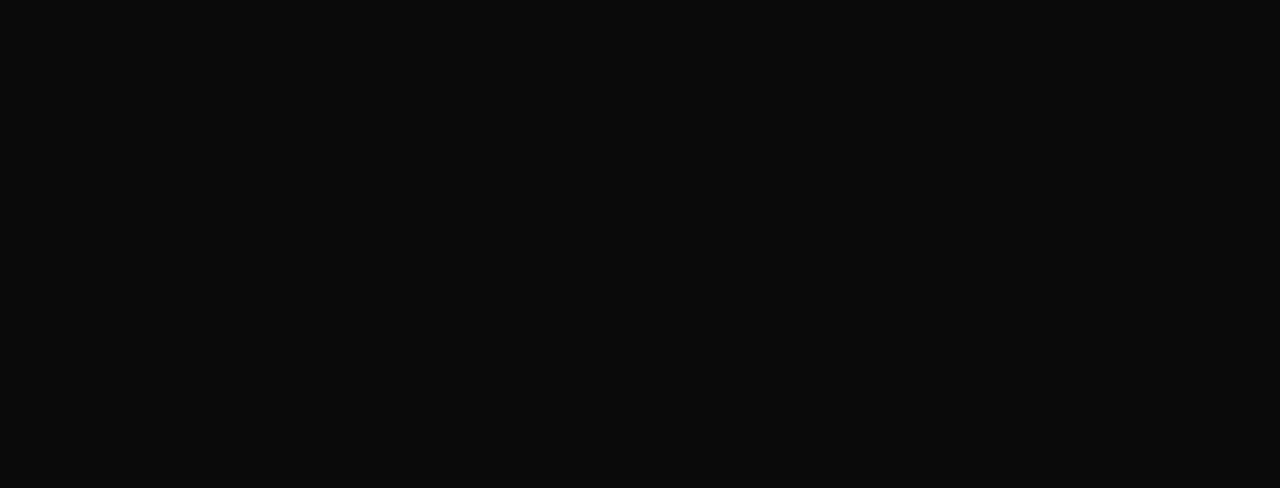
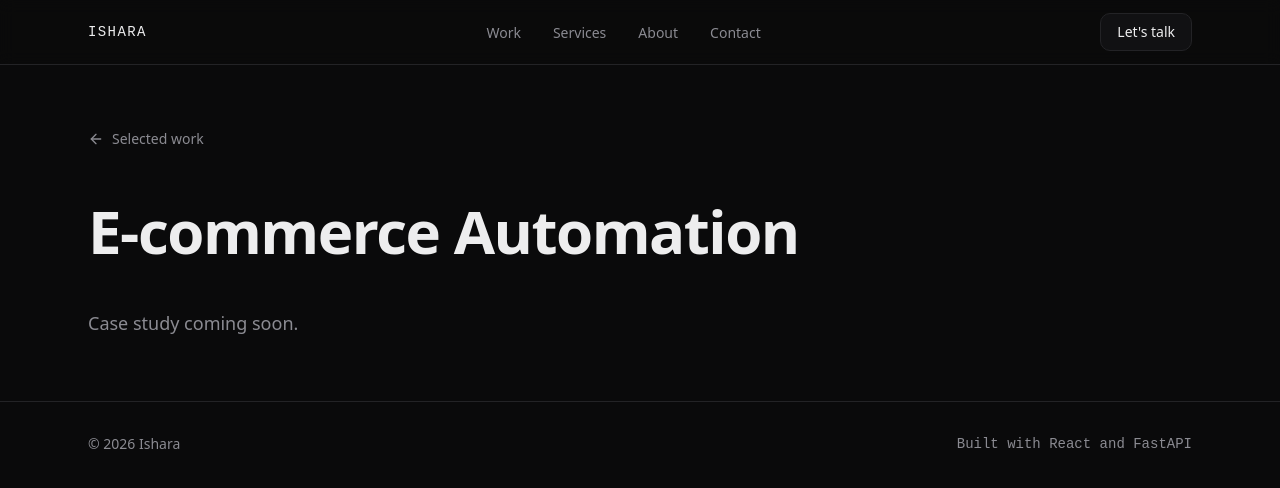
Before and after one commit to itz-QUiNN/portfolio, a React (Vite) app in the folder frontend/: page /work/ecommerce-automation in a window 1280 px wide. Before the commit this address had no page. Shown: the top 488 px of the page. Built offline with nearby package versions, Linux system fonts and the light colour scheme.

Commit message:
feat(frontend): add case study routing and page

```diff
--- a/frontend/src/App.tsx
+++ b/frontend/src/App.tsx
@@ -1,13 +1,15 @@
-import { BrowserRouter, Route, Routes } from "react-router-dom";
+import { BrowserRouter, Route, Routes } from 'react-router-dom'
 
-import Home from "./pages/Home";
+import CaseStudy from './pages/CaseStudy'
+import Home from './pages/Home'
 
 export default function App() {
   return (
     <BrowserRouter>
       <Routes>
         <Route path="/" element={<Home />} />
+        <Route path="/work/:slug" element={<CaseStudy />} />
       </Routes>
     </BrowserRouter>
-  );
+  )
 }
--- a/frontend/src/data/projects.ts
+++ b/frontend/src/data/projects.ts
@@ -1,17 +1,36 @@
+export interface CaseStudySections {
+  problem: string
+  solution: string
+  architecture: string[]
+  challenges: string[]
+  result: string
+}
+
 export interface Project {
   slug: string
   title: string
   summary: string
   stack: string[]
+  caseStudy?: CaseStudySections
 }
 
-// Summaries and stacks are placeholders until replaced with real project details.
+// Everything below is placeholder until replaced with real project details.
 export const projects: Project[] = [
   {
     slug: 'tcgplayer-price-intelligence',
     title: 'TCGplayer Price Intelligence',
     summary: 'Placeholder: collects marketplace pricing and exports it for analysis.',
     stack: ['Python', 'Playwright', 'SQLite', 'CSV', 'PyInstaller'],
+    caseStudy: {
+      problem: 'Placeholder: what was hard or manual before this existed.',
+      solution: 'Placeholder: what you built and how it changed the workflow.',
+      architecture: ['Website', 'Playwright', 'Extraction', 'Validation', 'CSV / SQLite'],
+      challenges: [
+        'Placeholder: a real technical challenge and how you solved it.',
+        'Placeholder: a second challenge.',
+      ],
+      result: 'Placeholder: a concrete outcome. No invented metrics.',
+    },
   },
   {
     slug: 'youtube-extraction',
@@ -32,3 +51,7 @@ export const projects: Project[] = [
     stack: [],
   },
 ]
+
+export function getProject(slug: string): Project | undefined {
+  return projects.find((project) => project.slug === slug)
+}
--- /dev/null
+++ b/frontend/src/pages/CaseStudy.tsx
@@ -0,0 +1,92 @@
+import { ArrowLeft } from 'lucide-react'
+import { Link, useParams } from 'react-router-dom'
+
+import Footer from '../components/Footer'
+import Nav from '../components/Nav'
+import { getProject } from '../data/projects'
+
+function Block({ title, children }: { title: string; children: React.ReactNode }) {
+  return (
+    <section className="border-t border-line py-10">
+      <h2 className="font-mono text-sm uppercase tracking-widest text-accent">{title}</h2>
+      <div className="mt-6 max-w-2xl text-lg leading-relaxed text-muted">{children}</div>
+    </section>
+  )
+}
+
+export default function CaseStudy() {
+  const { slug = '' } = useParams()
+  const project = getProject(slug)
+
+  return (
+    <>
+      <Nav />
+      <main className="mx-auto max-w-6xl px-6 py-16">
+        <Link
+          to="/#work"
+          className="inline-flex items-center gap-2 text-sm text-muted transition-colors duration-(--motion-micro) hover:text-ink"
+        >
+          <ArrowLeft size={16} aria-hidden="true" />
+          Selected work
+        </Link>
+
+        {!project ? (
+          <h1 className="mt-12 text-4xl font-semibold tracking-tight">Project not found</h1>
+        ) : (
+          <>
+            <h1 className="mt-12 max-w-4xl text-4xl font-semibold tracking-tight md:text-6xl">
+              {project.title}
+            </h1>
+
+            {project.stack.length > 0 && (
+              <ul className="mt-6 flex flex-wrap gap-2">
+                {project.stack.map((tech) => (
+                  <li
+                    key={tech}
+                    className="rounded-sm border border-line px-2 py-1 font-mono text-xs text-muted"
+                  >
+                    {tech}
+                  </li>
+                ))}
+              </ul>
+            )}
+
+            {!project.caseStudy ? (
+              <p className="mt-12 text-lg text-muted">Case study coming soon.</p>
+            ) : (
+              <div className="mt-12">
+                <Block title="The problem">
+                  <p>{project.caseStudy.problem}</p>
+                </Block>
+                <Block title="The solution">
+                  <p>{project.caseStudy.solution}</p>
+                </Block>
+                <Block title="Architecture">
+                  <ol className="space-y-2 font-mono text-base">
+                    {project.caseStudy.architecture.map((step, index) => (
+                      <li key={step}>
+                        <span className="text-accent">{String(index + 1).padStart(2, '0')}</span>{' '}
+                        {step}
+                      </li>
+                    ))}
+                  </ol>
+                </Block>
+                <Block title="Key challenges">
+                  <ul className="list-disc space-y-3 pl-5">
+                    {project.caseStudy.challenges.map((challenge) => (
+                      <li key={challenge}>{challenge}</li>
+                    ))}
+                  </ul>
+                </Block>
+                <Block title="Result">
+                  <p>{project.caseStudy.result}</p>
+                </Block>
+              </div>
+            )}
+          </>
+        )}
+      </main>
+      <Footer />
+    </>
+  )
+}
--- a/frontend/src/sections/SelectedWork.tsx
+++ b/frontend/src/sections/SelectedWork.tsx
@@ -1,19 +1,32 @@
-import { projects } from '../data/projects'
+import { Link } from "react-router-dom";
+import { projects } from "../data/projects";
 
 export default function SelectedWork() {
   return (
     <section id="work" className="mx-auto max-w-6xl scroll-mt-16 px-6 py-24">
-      <h2 className="font-mono text-sm uppercase tracking-widest text-accent">Selected work</h2>
+      <h2 className="font-mono text-sm uppercase tracking-widest text-accent">
+        Selected work
+      </h2>
 
       <ul className="mt-12 divide-y divide-line border-y border-line">
         {projects.map((project, index) => (
-          <li key={project.slug} className="grid gap-4 py-8 md:grid-cols-[4rem_1fr_1fr]">
+          <li
+            key={project.slug}
+            className="grid gap-4 py-8 md:grid-cols-[4rem_1fr_1fr]"
+          >
             <span className="font-mono text-sm text-muted">
-              {String(index + 1).padStart(2, '0')}
+              {String(index + 1).padStart(2, "0")}
             </span>
 
             <div>
-              <h3 className="text-2xl font-semibold tracking-tight">{project.title}</h3>
+              <h3 className="text-2xl font-semibold tracking-tight">
+                <Link
+                  to={`/work/${project.slug}`}
+                  className="transition-colors duration-(--motion-micro) hover:text-accent"
+                >
+                  {project.title}
+                </Link>
+              </h3>
               <p className="mt-2 max-w-md text-muted">{project.summary}</p>
             </div>
 
@@ -33,5 +46,5 @@ export default function SelectedWork() {
         ))}
       </ul>
     </section>
-  )
+  );
 }
```
